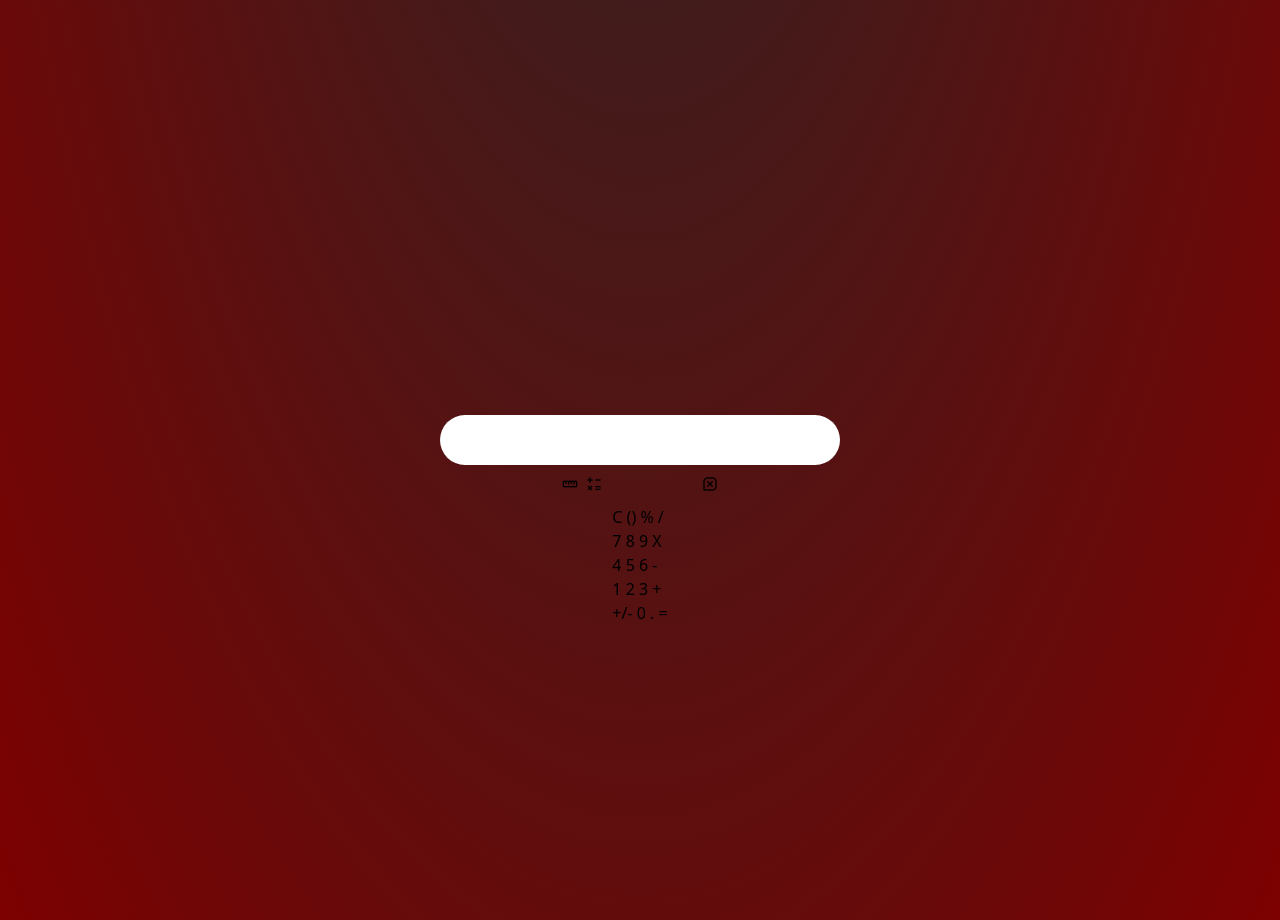
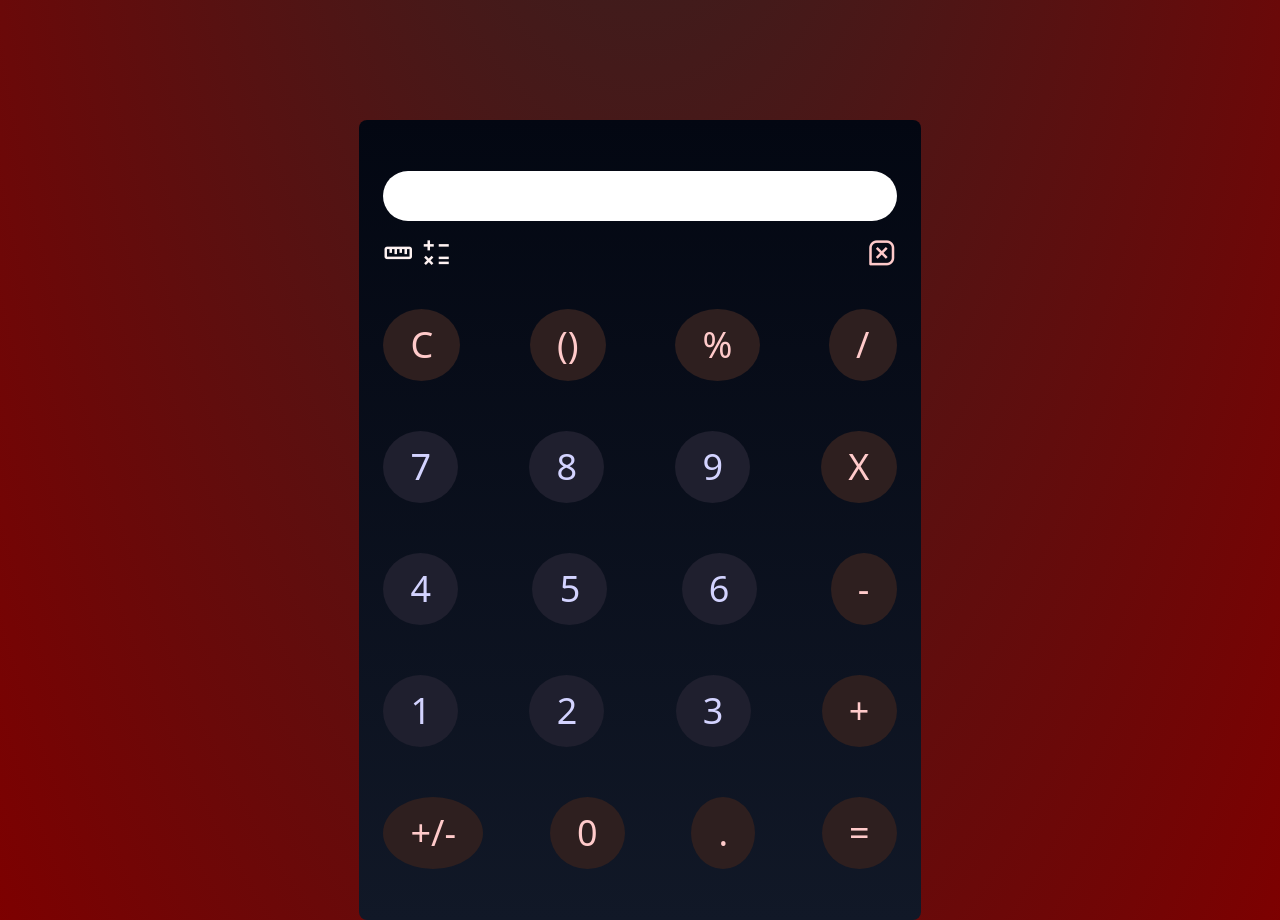
Before and after one commit to Rodney-JM/JRMCalculator, a website: page src/index.html in a window 1280 px wide. Shown: the part 720-1640 px from the top of the page. Drawn offline with nearby package versions, Linux system fonts and the light colour scheme.

Commit message:
more changes

```diff
--- a/src/index.html
+++ b/src/index.html
@@ -20,45 +20,45 @@
             <p class="mt-5 text-xl text-red-200">Made by Rodney</p>
         </section>
         <section class="calculator flex justify-center items-center p-10">
-            <form action="get" class="h-screen w-full flex justify-center items-center flex-col">
-                <input type="number" name="result" id="result" class="rounded-full w-[400px] h-[50px]">
-                <ul class="flex justify-between px-5 py-2 space-x-[100px]">
+            <form action="get" class="h-[800px] flex justify-center items-center flex-col bg-gradient-to-b from-gray-950 to-gray-900 p-6 rounded-lg">
+                <input type="number" name="result" id="result" class="rounded-full w-full h-[50px]">
+                <ul class="w-full flex justify-between py-4 text-3xl text-red-50">
                     <div class="flex space-x-2">
                         <li><i class='bx bx-ruler'></i></li>
                         <li><i class='bx bx-math'></i></li>
                     </div>
-                    <li><i class='bx bx-message-square-x'></i></li>
+                    <li><i class='bx bx-message-square-x text-red-200'></i></li>
                 </ul>
-                <div>
-                    <div>
-                        <input type="button" value="C" onclick="clearAll()"/>
-                        <input type="button" value="()" onclick="insertParentheses()">
-                        <input type="button" value="%" onclick="porcentOperation()">
-                        <input type="button" value="/" onclick="operations('/')"/>
+                <div class="flex flex-col justify-center text-4xl space-y-[50px] mt-[20px]">
+                    <div class="space-x-[60px]">
+                        <input type="button" value="C" class="special__number" onclick="clearAll()"/>
+                        <input type="button" value="()" class="special__number" onclick="insertParentheses()">
+                        <input type="button" value="%" class="special__number" onclick="porcentOperation()">
+                        <input type="button" value="/" class="special__number" onclick="operations('/')"/>
                     </div>
-                    <div>
-                        <input type="button" value="7" onclick="insertNumber(7)">
-                        <input type="button" value="8" onclick="insertNumber(8)">
-                        <input type="button" value="9" onclick="insertNumber(9)">
-                        <input type="button" value="X" onclick="operations('*')">
+                    <div class="flex justify-between">
+                        <input type="button" value="7" class="number" onclick="insertNumber(7)">
+                        <input type="button" value="8" class="number" onclick="insertNumber(8)">
+                        <input type="button" value="9" class="number" onclick="insertNumber(9)">
+                        <input type="button" value="X" class="special__number" onclick="operations('*')">
                     </div>
-                    <div>
-                        <input type="button" value="4" onclick="insertNumber(4)">
-                        <input type="button" value="5" onclick="insertNumber(5)">
-                        <input type="button" value="6" onclick="insertNumber(6)">
-                        <input type="button" value="-" onclick="operations('-')">
+                    <div class="flex justify-between"">
+                        <input type="button" value="4" class="number" onclick="insertNumber(4)">
+                        <input type="button" value="5" class="number" onclick="insertNumber(5)">
+                        <input type="button" value="6" class="number" onclick="insertNumber(6)">
+                        <input type="button" value="-" class="special__number" onclick="operations('-')">
                     </div>
-                    <div>
-                        <input type="button" value="1" onclick="insertNumber(1)">
-                        <input type="button" value="2" onclick="insertNumber(2)">
-                        <input type="button" value="3" onclick="insertNumber(3)">
-                        <input type="button" value="+" onclick="operations('+')">
+                    <div class="flex justify-between">
+                        <input type="button" value="1" class="number" onclick="insertNumber(1)">
+                        <input type="button" value="2" class="number" onclick="insertNumber(2)">
+                        <input type="button" value="3" class="number" onclick="insertNumber(3)">
+                        <input type="button" value="+" class="special__number" onclick="operations('+')">
                     </div>
-                    <div>
-                        <input type="button" value="+/-">
-                        <input type="button" value="0" onclick="insertNumber(0)">
-                        <input type="button" value=".">
-                        <input type="button" value="=" onclick="equalsTo()">
+                    <div class="flex justify-between">
+                        <input type="button" value="+/-" class="special__number">
+                        <input type="button" value="0" class="special__number" onclick="insertNumber(0)">
+                        <input type="button" value="." class="special__number">
+                        <input type="button" value="=" class="special__number" onclick="equalsTo()">
                     </div>
                 </div>
             </form>
--- a/src/input.css
+++ b/src/input.css
@@ -8,4 +8,16 @@
         rgb(126, 0, 0)),
             radial-gradient(ellipse at bottom, black, rgb(158, 0, 0));
     }
+    .number{
+        color: rgb(211, 211, 255);
+        background-color: rgb(31, 31, 46);
+        padding: 1rem 1.7rem 1rem 1.7rem;
+        border-radius: 100%;
+    }
+    .special__number{
+        color: rgb(255, 202, 202);
+        background-color: rgb(46, 31, 31);
+        padding: 1rem 1.7rem 1rem 1.7rem;
+        border-radius: 100%;
+    }
 }
--- a/tailwind.config.js
+++ b/tailwind.config.js
@@ -9,6 +9,9 @@ module.exports = {
       fontFamily:{
         montserrat:["Montserrat", "sans-serif"]
       },
+      colors:{
+        blue:"#060033"
+      }
     },
   },
   plugins: [],
```
Also changed, not shown: dist/output.css.
